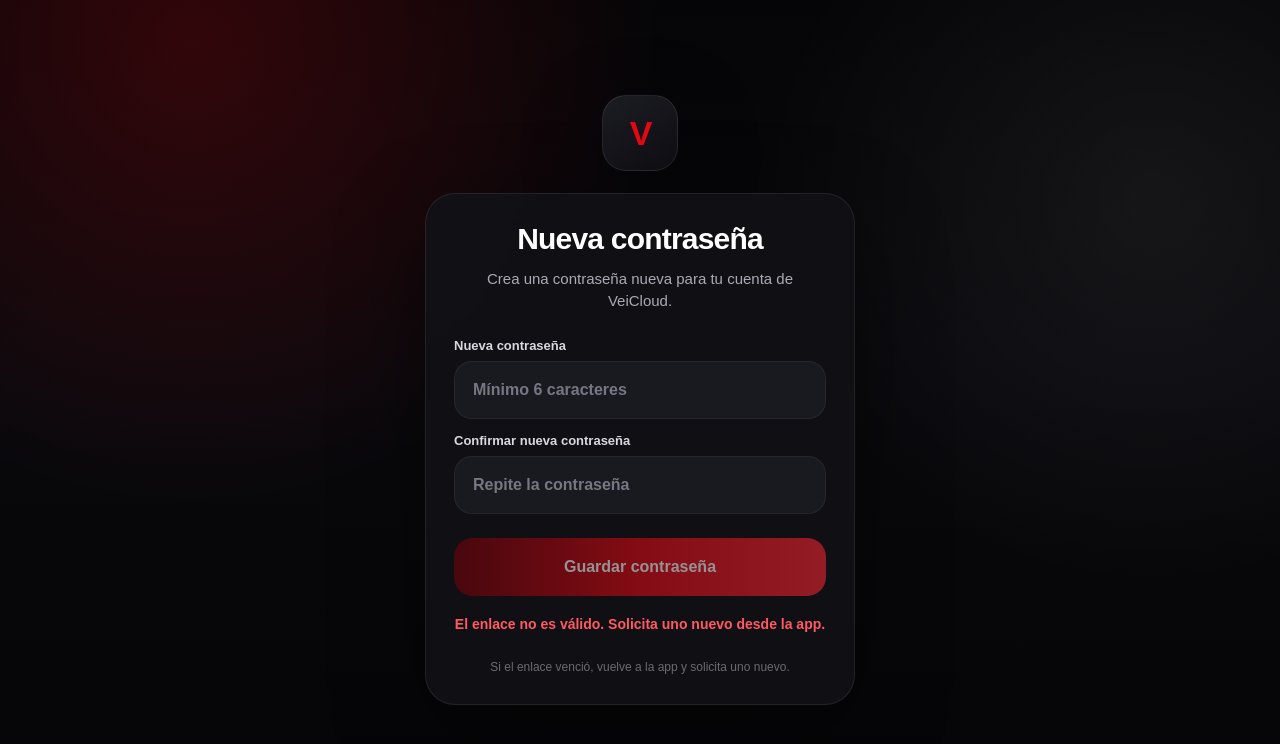
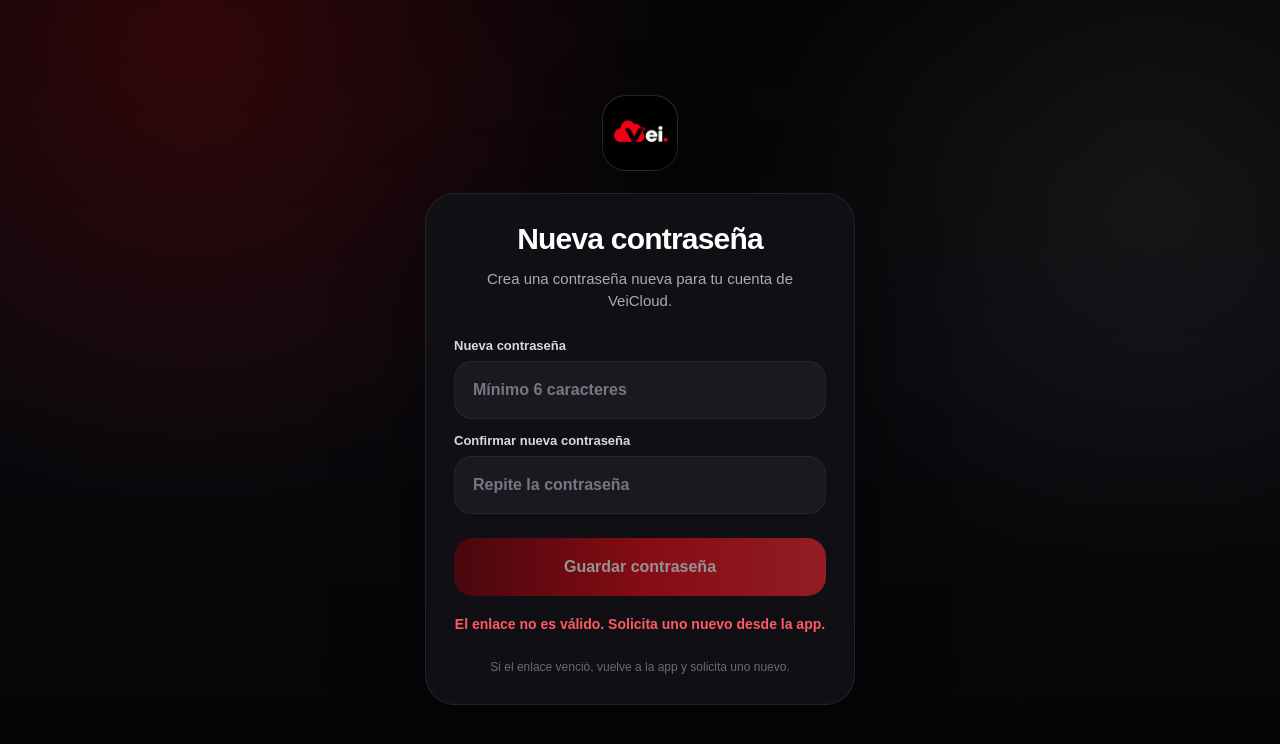
Before and after one commit to Crisfff/VeiCloud-Web, a website: page reset-password.html in a window 1280 px wide. Drawn offline with Linux system fonts and the light colour scheme.

Commit message:
Update reset-password.html

```diff
--- a/reset-password.html
+++ b/reset-password.html
@@ -6,7 +6,26 @@
         name="viewport"
         content="width=device-width, initial-scale=1.0"
     />
+
     <title>Restablecer contraseña | VeiCloud</title>
+
+    <!-- Logo / favicon del enlace -->
+    <link rel="icon" type="image/png" href="/veicloud-logo.png" />
+    <link rel="shortcut icon" type="image/png" href="/veicloud-logo.png" />
+    <link rel="apple-touch-icon" href="/veicloud-logo.png" />
+
+    <!-- Vista previa al compartir el enlace -->
+    <meta property="og:title" content="Restablecer contraseña | VeiCloud" />
+    <meta property="og:description" content="Crea una nueva contraseña para tu cuenta de VeiCloud." />
+    <meta property="og:image" content="https://veicloud.online/veicloud-logo.png" />
+    <meta property="og:url" content="https://veicloud.online/reset-password.html" />
+    <meta property="og:type" content="website" />
+
+    <!-- Vista previa para Twitter / X -->
+    <meta name="twitter:card" content="summary_large_image" />
+    <meta name="twitter:title" content="Restablecer contraseña | VeiCloud" />
+    <meta name="twitter:description" content="Crea una nueva contraseña para tu cuenta de VeiCloud." />
+    <meta name="twitter:image" content="https://veicloud.online/veicloud-logo.png" />
 
     <style>
         :root {
@@ -57,9 +76,17 @@
             justify-content: center;
             margin: 0 auto 22px;
             box-shadow: 0 24px 80px rgba(0, 0, 0, 0.35);
+            overflow: hidden;
         }
 
-        .logo span {
+        .logo img {
+            width: 100%;
+            height: 100%;
+            object-fit: cover;
+            display: block;
+        }
+
+        .logo-fallback {
             font-size: 34px;
             font-weight: 900;
             color: var(--red);
@@ -196,7 +223,11 @@
 <body>
     <main class="shell">
         <div class="logo">
-            <span>V</span>
+            <img
+                src="/veicloud-logo.png"
+                alt="VeiCloud"
+                onerror="this.style.display='none'; this.parentElement.innerHTML='<span class=&quot;logo-fallback&quot;>V</span>';"
+            />
         </div>
 
         <section class="card">
```
